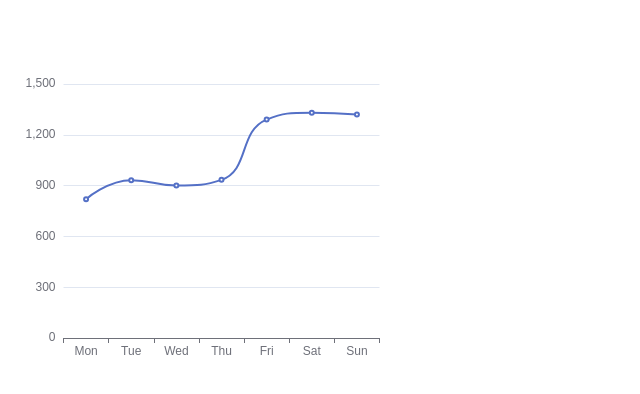
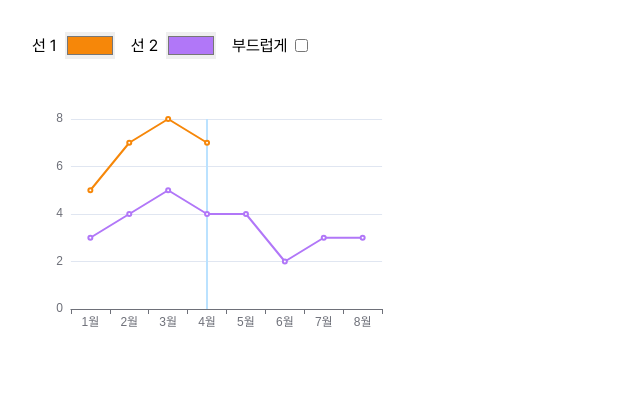
Before and after one commit to PerlPark/echart-playground, a Next.js app: page /presentation in a window 1280 px wide. Shown: the top 394 px of the page, without its empty margins (0-640 px from the left). Built offline with nearby package versions, Linux system fonts and the light colour scheme.

Commit message:
feat: presentation 페이지 라인차트 추가

```diff
--- a/src/app/presentation/page.tsx
+++ b/src/app/presentation/page.tsx
@@ -1,28 +1,52 @@
 'use client';
 
 import Chart from '@/components/presentation/Chart';
+import lineChartOption1 from '@/configs/line1';
+import useToggle from '@/useToggle';
+import { useState } from 'react';
 
 const Presentation = () => {
-  const lineChartOption1 = {
-    xAxis: {
-      type: 'category',
-      data: ['Mon', 'Tue', 'Wed', 'Thu', 'Fri', 'Sat', 'Sun'],
-    },
-    yAxis: {
-      type: 'value',
-    },
-    series: [
-      {
-        data: [820, 932, 901, 934, 1290, 1330, 1320],
-        type: 'line',
-        smooth: true,
-      },
-    ],
-  };
+  const [color, setColor] = useState('#f68709');
+  const [color2, setColor2] = useState('#b177f8');
+  const [isSmooth, toggleIsSmooth] = useToggle();
 
   return (
-    <div className="grid grid-cols-3 gap-6 w-full p-6">
-      <Chart option={lineChartOption1} />
+    <div className="grid grid-cols-3 gap-6 w-full p-8">
+      <div>
+        <div className="flex gap-4 items-center">
+          <div>
+            <label className="flex gap-2 items-center">
+              선 1
+              <input
+                type="color"
+                onChange={(e) => {
+                  setColor(e.target.value);
+                }}
+                defaultValue={color}
+              />
+            </label>
+          </div>
+          <div>
+            <label className="flex gap-2 items-center">
+              선 2
+              <input
+                type="color"
+                onChange={(e) => {
+                  setColor2(e.target.value);
+                }}
+                defaultValue={color2}
+              />
+            </label>
+          </div>
+          <div>
+            <label className="flex gap-2 items-center">
+              부드럽게
+              <input type="checkbox" onChange={toggleIsSmooth} />
+            </label>
+          </div>
+        </div>
+        <Chart option={lineChartOption1({ isSmooth, color, color2 })} />
+      </div>
     </div>
   );
 };
--- a/src/components/presentation/Chart.tsx
+++ b/src/components/presentation/Chart.tsx
@@ -18,11 +18,10 @@ const Chart = ({ option }: Props) => {
   }, []);
 
   useEffect(() => {
-    console.log(option);
-    echartRef.current?.setOption(option, true);
+    echartRef.current?.setOption(option, false);
   }, [option]);
 
-  return <div ref={chartRef} className="h-96"></div>;
+  return <div ref={chartRef} className="h-80"></div>;
 };
 
 export default Chart;
--- /dev/null
+++ b/src/configs/line1.ts
@@ -0,0 +1,48 @@
+import tooltipConfig from '@/tooltip';
+
+const lineChartOption1 = ({ isSmooth, color, color2 }: any) => ({
+  xAxis: {
+    type: 'category',
+    data: ['1월', '2월', '3월', '4월', '5월', '6월', '7월', '8월'],
+  },
+  yAxis: {
+    type: 'value',
+  },
+  tooltip: tooltipConfig(
+    (obj: any) =>
+      `${obj[0].axisValue}<br/><strong style="font-weight:600;color:#02FF9A">${obj[0].value}</strong>`
+  ),
+  series: [
+    {
+      data: [5, 7, 8, 7],
+      type: 'line',
+      smooth: isSmooth,
+      color,
+      zlevel: 1,
+      markLine: {
+        silent: true,
+        symbol: ['none', 'none'],
+        label: { show: false },
+        data: [
+          {
+            xAxis: 'max',
+          },
+        ],
+        lineStyle: {
+          width: 2,
+          type: 'solid',
+          color: '#BBE2FF',
+        },
+      },
+    },
+    {
+      data: [3, 4, 5, 4, 4, 2, 3, 3],
+      type: 'line',
+      smooth: isSmooth,
+      color: color2,
+      zlevel: 1,
+    },
+  ],
+});
+
+export default lineChartOption1;
--- a/src/tooltip.ts
+++ b/src/tooltip.ts
@@ -6,7 +6,7 @@ const tooltipConfig = (formatter: Formatter) => ({
   trigger: 'axis',
   formatter: formatter,
   position: function () {
-    return [0, 0];
+    return [0, -50];
   },
   backgroundColor: '#374151',
   textStyle: {
```
